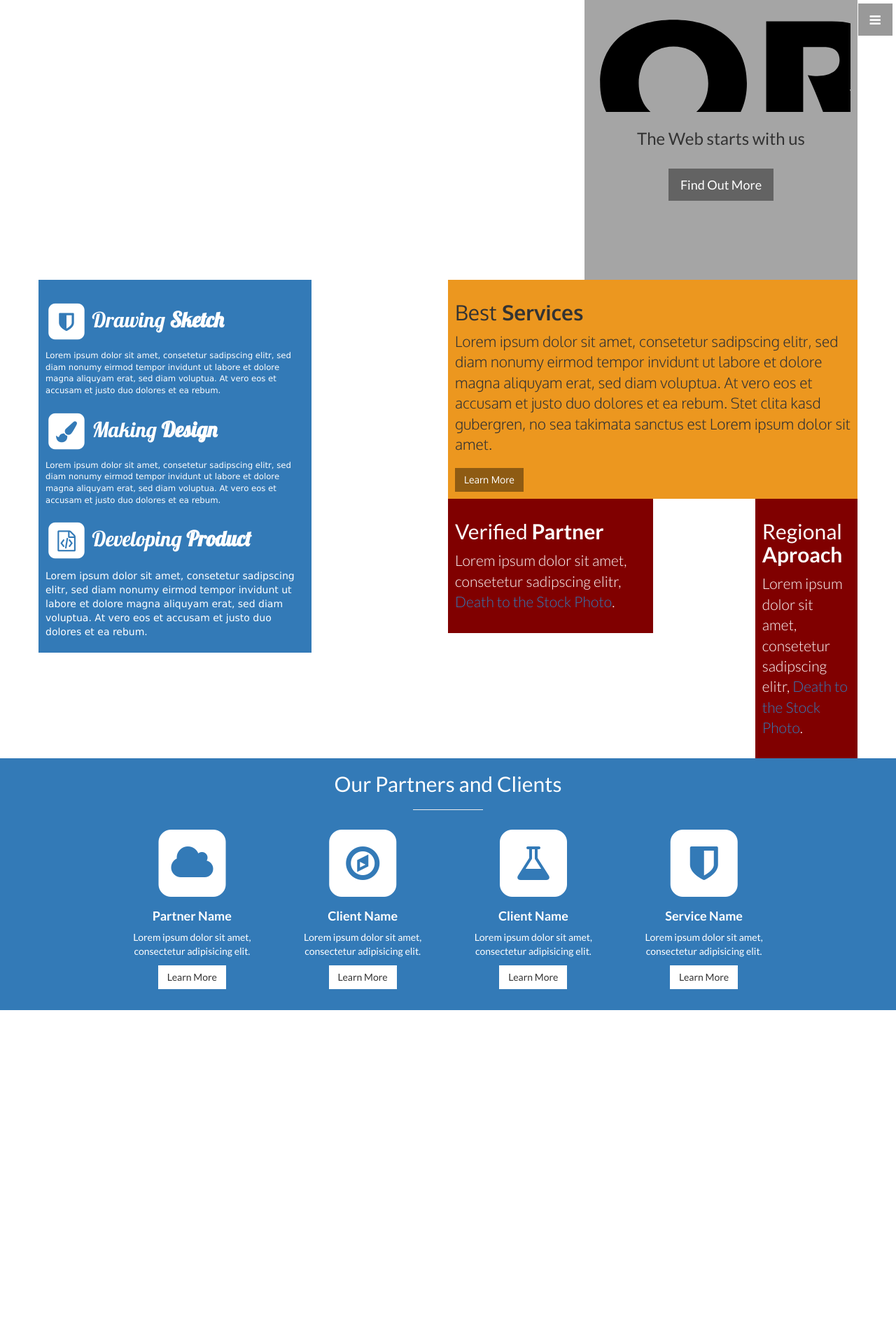
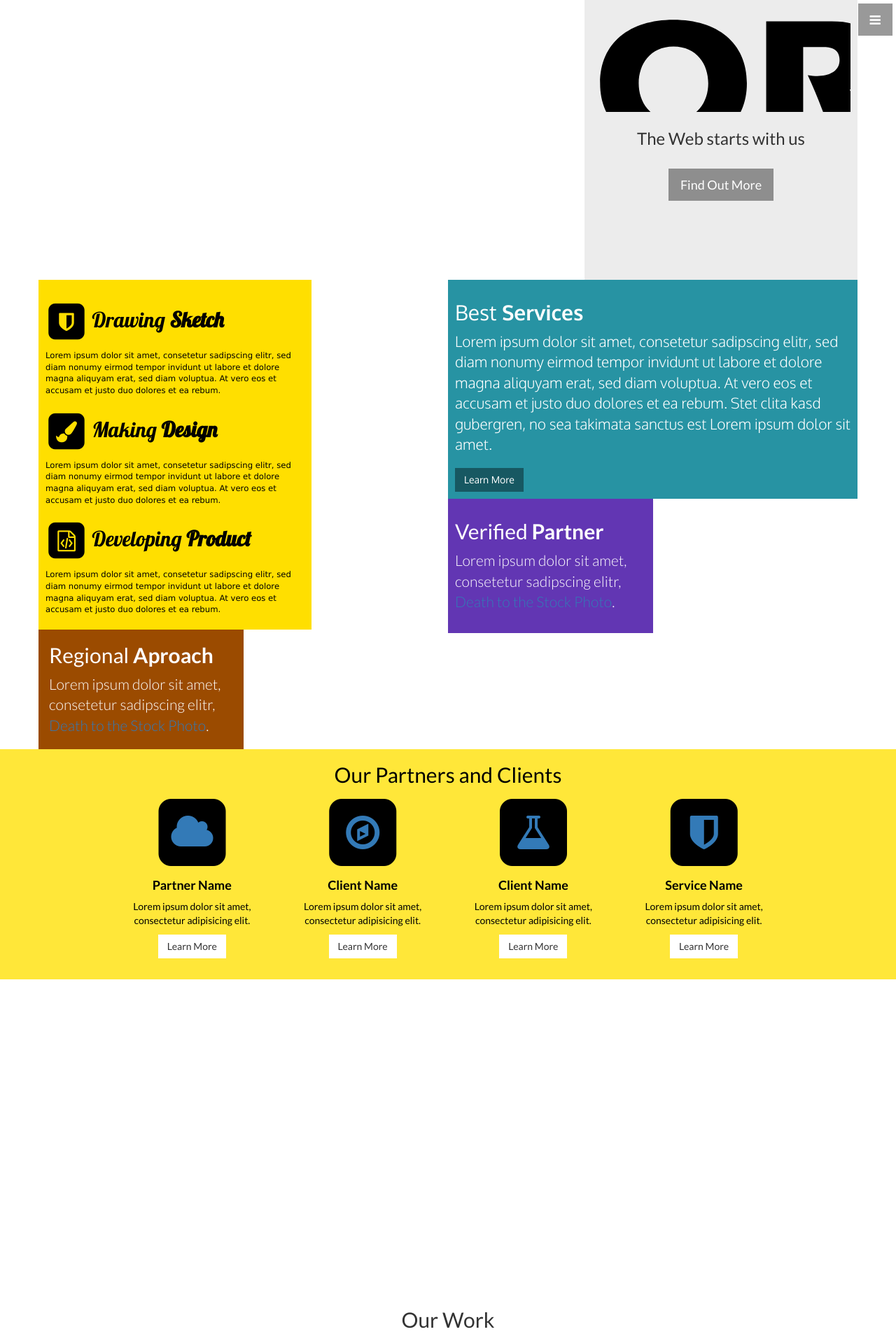
Before and after one commit to steampilot/SimpleOnePage, a PHP site: page / in a window 1280 px wide. Shown: the top 1917 px of the page at 70% size. Run offline with PHP 8.4, Linux system fonts and the light colour scheme; some libraries are stand-ins or nearby versions.

Commit message:
Implemented color schema framework

```diff
--- /dev/null
+++ b/assets/css/color-pallet.css
@@ -0,0 +1,262 @@
+/* Main Primary color */
+
+
+.spc-primary-0 {
+    background-color: #FFDF00;
+    color: #000000;
+}
+.spc-primary-0 .text-primary {
+    color: #FFDF00!important;
+}
+
+.spc-primary-0.spc-inverse {
+    background-color: #FFDF00;
+    color: #ffffff;
+}
+
+
+
+.spc-primary-1 {
+    background-color: #FFEC64;
+    color: #000000;
+}
+
+.spc-primary-1 .text-primary {
+    color: #FFEC64!important;
+}
+.spc-primary-1.spc-inverse {
+    background-color: #FFEC64;
+    color: #ffffff;
+}
+
+
+
+.spc-primary-2 {
+    background-color: #FFE739;
+    color: #000000;
+}
+
+.spc-primary-2 .text-primary {
+    color: #FFE739!important!important;
+}
+.spc-primary-2.spc-inverse {
+    background-color: #FFE739;
+    color: #ffffff;
+}
+
+
+.spc-primary-3 {
+    background-color: #C6AD00 ;
+    color: #000000;
+}
+
+.spc-primary-3 .text-primary {
+    color: #C6AD00!important;
+}
+.spc-primary-3.spc-inverse {
+    background-color: #C6AD00 ;
+    color: #ffffff;
+}
+
+
+
+
+.spc-primary-4 {
+    background-color: #9B8800;
+    color: #000000;
+}
+
+.spc-primary-4 .text-primary {
+    color: #9B8800!important;
+}
+.spc-primary-4.spc-inverse {
+    background-color: #9B8800;
+    color: #ffffff;
+}
+
+
+
+
+
+
+
+
+
+
+
+
+.spc-secondary-1-0 {
+    background: #03899C;
+    color: #000000;
+}
+.spc-secondary-1-0 .text-primary {
+    color: #03899C;
+}
+.spc-secondary-1-0.spc-inverse {
+    background: #03899C!important;
+    color: #ffffff;
+}
+
+.spc-secondary-1-1 {
+    background: #49A8B5;
+    color: #000000;
+}
+.spc-secondary-1-1 .text-primary {
+    color: #49A8B5!important;
+}
+.spc-secondary-1-1.spc-inverse {
+    background: #49A8B5;
+    color: #ffffff;
+}
+
+
+.spc-secondary-1-2 {
+    background: #2793A3;
+    color: #000000;
+}
+.spc-secondary-1-2 .text-primary {
+    color: #2793A3!important;
+}
+.spc-secondary-1-2.spc-inverse {
+    background: #2793A3!important;
+    color: #ffffff;
+}
+
+.spc-secondary-1-3 {
+    background: #026A79;
+    color: #000000;
+}
+.spc-secondary-1-3 .text-primary {
+    color: #026A79!important;
+}
+.spc-secondary-1-3.spc-inverse {
+    background: #026A79;
+    color: #ffffff;
+}
+.spc-secondary-1-4 {
+    background: #01545F;
+    color: #000000;
+}
+.spc-secondary-1-4 .text-primary {
+    color: #01545F!important;
+}
+.spc-secondary-1-4.spc-inverse {
+    background: #01545F;
+    color: #ffffff;
+}
+.spc-secondary-2-0 {
+    background: #FF7A00;
+    color: #000000;
+}
+.spc-secondary-2-0 .text-primary {
+    color: #FF7A00!important;
+}
+.spc-secondary-2-0.spc-inverse {
+    background: #FF7A00;
+    color: #ffffff;
+}
+
+.spc-secondary-2-1 {
+    background: #FFAE64;
+    color: #000000;
+}
+.spc-secondary-2-1 .text-primary {
+    color: #FFAE64;
+}
+.spc-secondary-2-1.spc-inverse {
+    background: #FFAE64!important;
+    color: #ffffff;
+}
+
+.spc-secondary-2-2 {
+    background: #FF9839;
+    color: #000000;
+}
+.spc-secondary-2-2 .text-primary {
+    color: #FF9839!important;
+}
+.spc-secondary-2-2.spc-inverse {
+    background: #FF9839;
+    color: #ffffff;
+}
+.spc-secondary-2-3 {
+    background: #C65F00;
+    color: #000000;
+}
+.spc-secondary-2-3 .text-primary {
+    color: #C65F00!important;
+}
+.spc-secondary-2-3.spc-inverse {
+    background: #C65F00;
+    color: #ffffff;
+}
+.spc-secondary-2-4 {
+    background: #9B4B00;
+    color: #000000;
+}
+.spc-secondary-2-4 .text-primary {
+    color: #9B4B00!important;
+}
+.spc-secondary-2-4.spc-inverse {
+    background: #9B4B00;
+    color: #ffffff;
+}
+.spc-complement-0 {
+    background: #4811AE;
+    color: #000000;
+}
+.spc-complement-0 .text-primary {
+    color: #4811AE!important;
+}
+.spc-complement-0.spc-inverse {
+    background: #4811AE;
+    color: #ffffff;
+}
+
+.spc-complement-1 {
+    background: #7D58C3;
+    color: #000000;
+}
+.spc-complement-1 .text-primary {
+    color: #7D58C3!important;
+}
+.spc-complement-1.spc-inverse {
+    background: #7D58C3;
+    color: #ffffff;
+}
+.spc-complement-2 {
+    background: #6236B3;
+    color: #000000;
+}
+.spc-complement-2 .text-primary {
+    color: #6236B3!important;
+}
+.spc-complement-2.spc-inverse {
+    background: #6236B3;
+    color: #ffffff;
+}
+.spc-complement-3 {
+    background: #380C87;
+    color: #000000;
+}
+.spc-complement-3 .text-primary {
+    color: #380C87!important;
+}
+.spc-complement-3.spc-inverse {
+    background: #380C87;
+    color: #ffffff;
+}
+.spc-complement-4 {
+    background: #2A086A;
+    color: #000000;
+}
+.spc-complement-4 .text-primary {
+    color: #2A086A!important;
+}
+.spc-complement-4.spc-inverse {
+    background: #2A086A;
+    color: #ffffff;
+}
+.spc-complement-4 {
+    background: #2A086A
+}
--- a/assets/css/stylish-onepage.css
+++ b/assets/css/stylish-onepage.css
@@ -7,7 +7,7 @@
     background-image: url("../img/map.jpg");
 }
 #contact-item {
-    background-color: orange;
+
 }
 .no-float {
     float: none;
@@ -48,7 +48,6 @@
     #map_canvas {display: none;}
     #map_button { display: inherit;}
     #contact {
-        background: orange;
         background-image: "../img/map.jpg";
     }
 }
@@ -59,7 +58,6 @@
     #map_canvas {display: none;}
     #map_button { display: inherit;}
     #contact {
-        background: orange;
         background-image: "../img/map.jpg";
     }
 
@@ -71,7 +69,6 @@
     #map_canvas {display: none;}
     #map_button { display: inherit;}
         #contact {
-        background: orange;
         background-image: url("../img/map.jpg");
     }
 }
@@ -80,14 +77,12 @@
     #map_canvas {display: none}
     #map_button { display: inherit;}
     #contact {
-        background: orange;
         background-image: url("../img/map.jpg");
     }
 }
 /* For Screen: */
 @media screen and (min-width: 991px){
     #contact {
-        background: orange;
         background-image: none;
     }
 
@@ -119,18 +114,16 @@
     height: 300px;
 }
 #start {
-    background-color: #a5a5a5;
+    background-color: #ececec;
     margin: 0;
     height: inherit;
     padding: 10px;
 
 }
 #business {
-    background-color: #337ab7;
     min-height: 450px;
     margin: 0;
     padding: 10px;
-    color: #ffffff;
     font-family: 'Lobster', cursive;
 
 }
@@ -144,14 +137,11 @@
     margin: 0;
 }
 #best {
-    background-color: #ec971f;
     margin: 0;
     padding: 10px;
     font-family: 'Oxygen', sans-serif;
 }
 #verified {
-    background-color: maroon;
-    color: #ffffff;
     margin: 0;
     padding: 10px;
 }
@@ -167,11 +157,9 @@
 
 }
 #address{
-    background-color: #337ab7;
     height: inherit;
     margin: 0;
     padding: 10px;
-    color: white;
     font-family: '', sans-serif;
 }
 html,
--- a/index.php
+++ b/index.php
@@ -31,10 +31,12 @@
 
     <!-- Stylish One Page Theme -->
     <link rel="stylesheet" href="assets/css/stylish-onepage.css">
+    <link rel="stylesheet" href="assets/css/color-pallet.css">
 </head>
 <body>
 
 <?php require_once 'src/index.php'; ?>
+<?php require_once 'src/colortest.php'; ?>
 
 
 <!-- jQuery -->
--- /dev/null
+++ b/src/colortest.php
@@ -0,0 +1,162 @@
+<?php
+/**
+ * Created by PhpStorm.
+ * User: jerome.roethlisberge
+ * Date: 24.04.2015
+ * Time: 16:07
+ */
+
+?>
+
+<div class="container" style="background-color: gray" >
+    <?php for ($i = 0; $i <=4; $i++) { ?>
+    <div class="col-lg-2 spc-primary-<?=$i; ?>">
+        <article id="sketch">
+            <h2>
+                        <span class="fa-stack fa-1x">
+                        <i class="fa fa-square fa-stack-2x"></i>
+                        <i class="fa fa-shield fa-stack-1x text-primary"></i>
+                        </span>
+                Drawing
+                <strong>
+                    Sketch <?=$i; ?>
+                </strong>
+            </h2>
+            <p>Lorem ipsum dolor sit amet, consetetur sadipscing elitr,
+                sed diam nonumy eirmod tempor invidunt ut labore et dolore magna aliquyam erat,
+                sed diam voluptua. At vero eos et accusam et justo duo dolores et ea rebum.
+        </article>
+    </div>
+    <div class="col-lg-2 spc-primary-<?=$i; ?> spc-inverse">
+        <article id="sketch">
+            <h2>
+                        <span class="fa-stack fa-1x">
+                        <i class="fa fa-square fa-stack-2x"></i>
+                        <i class="fa fa-shield fa-stack-1x text-primary"></i>
+                        </span>
+                Drawing
+                <strong>
+                    Sketch <?=$i; ?>
+                </strong>
+            </h2>
+            <p>Lorem ipsum dolor sit amet, consetetur sadipscing elitr,
+                sed diam nonumy eirmod tempor invidunt ut labore et dolore magna aliquyam erat,
+                sed diam voluptua. At vero eos et accusam et justo duo dolores et ea rebum.
+        </article>
+    </div>
+   <?php } ?>
+</div>
+<div class="container" style="background-color: gray" >
+    <?php for ($i = 0; $i <=4; $i++) { ?>
+    <div class="col-lg-2 spc-secondary-1-<?=$i; ?>">
+        <article id="sketch">
+            <h2>
+                        <span class="fa-stack fa-1x">
+                        <i class="fa fa-square fa-stack-2x"></i>
+                        <i class="fa fa-shield fa-stack-1x text-primary"></i>
+                        </span>
+                Drawing
+                <strong>
+                    Sketch <?=$i; ?>
+                </strong>
+            </h2>
+            <p>Lorem ipsum dolor sit amet, consetetur sadipscing elitr,
+                sed diam nonumy eirmod tempor invidunt ut labore et dolore magna aliquyam erat,
+                sed diam voluptua. At vero eos et accusam et justo duo dolores et ea rebum.
+        </article>
+    </div>
+    <div class="col-lg-2 spc-secondary-1-<?=$i; ?> spc-inverse">
+        <article id="sketch">
+            <h2>
+                        <span class="fa-stack fa-1x">
+                        <i class="fa fa-square fa-stack-2x"></i>
+                        <i class="fa fa-shield fa-stack-1x text-primary"></i>
+                        </span>
+                Drawing
+                <strong>
+                    Sketch <?=$i; ?>
+                </strong>
+            </h2>
+            <p>Lorem ipsum dolor sit amet, consetetur sadipscing elitr,
+                sed diam nonumy eirmod tempor invidunt ut labore et dolore magna aliquyam erat,
+                sed diam voluptua. At vero eos et accusam et justo duo dolores et ea rebum.
+        </article>
+    </div>
+   <?php } ?>
+</div>
+<div class="container" style="background-color: gray" >
+    <?php for ($i = 0; $i <=4; $i++) { ?>
+    <div class="col-lg-2 spc-secondary-2-<?=$i; ?>">
+        <article id="sketch">
+            <h2>
+                        <span class="fa-stack fa-1x">
+                        <i class="fa fa-square fa-stack-2x"></i>
+                        <i class="fa fa-shield fa-stack-1x text-primary"></i>
+                        </span>
+                Drawing
+                <strong>
+                    Sketch <?=$i; ?>
+                </strong>
+            </h2>
+            <p>Lorem ipsum dolor sit amet, consetetur sadipscing elitr,
+                sed diam nonumy eirmod tempor invidunt ut labore et dolore magna aliquyam erat,
+                sed diam voluptua. At vero eos et accusam et justo duo dolores et ea rebum.
+        </article>
+    </div>
+    <div class="col-lg-2 spc-secondary-2-<?=$i; ?> spc-inverse">
+        <article id="sketch">
+            <h2>
+                        <span class="fa-stack fa-1x">
+                        <i class="fa fa-square fa-stack-2x"></i>
+                        <i class="fa fa-shield fa-stack-1x text-primary"></i>
+                        </span>
+                Drawing
+                <strong>
+                    Sketch <?=$i; ?>
+                </strong>
+            </h2>
+            <p>Lorem ipsum dolor sit amet, consetetur sadipscing elitr,
+                sed diam nonumy eirmod tempor invidunt ut labore et dolore magna aliquyam erat,
+                sed diam voluptua. At vero eos et accusam et justo duo dolores et ea rebum.
+        </article>
+    </div>
+   <?php } ?>
+</div>
+<div class="container" style="background-color: gray" >
+    <?php for ($i = 0; $i <=4; $i++) { ?>
+    <div class="col-lg-2 spc-complement-<?=$i; ?>">
+        <article id="sketch">
+            <h2>
+                        <span class="fa-stack fa-1x">
+                        <i class="fa fa-square fa-stack-2x"></i>
+                        <i class="fa fa-shield fa-stack-1x text-primary"></i>
+                        </span>
+                Drawing
+                <strong>
+                    Sketch <?=$i; ?>
+                </strong>
+            </h2>
+            <p>Lorem ipsum dolor sit amet, consetetur sadipscing elitr,
+                sed diam nonumy eirmod tempor invidunt ut labore et dolore magna aliquyam erat,
+                sed diam voluptua. At vero eos et accusam et justo duo dolores et ea rebum.
+        </article>
+    </div>
+    <div class="col-lg-2 spc-complement-<?=$i; ?> spc-inverse">
+        <article id="sketch">
+            <h2>
+                        <span class="fa-stack fa-1x">
+                        <i class="fa fa-square fa-stack-2x"></i>
+                        <i class="fa fa-shield fa-stack-1x text-primary"></i>
+                        </span>
+                Drawing
+                <strong>
+                    Sketch <?=$i; ?>
+                </strong>
+            </h2>
+            <p>Lorem ipsum dolor sit amet, consetetur sadipscing elitr,
+                sed diam nonumy eirmod tempor invidunt ut labore et dolore magna aliquyam erat,
+                sed diam voluptua. At vero eos et accusam et justo duo dolores et ea rebum.
+        </article>
+    </div>
+   <?php } ?>
+</div>
--- a/src/index.php
+++ b/src/index.php
@@ -53,7 +53,7 @@
         <div class="row parallax-container"
              data-parallax="scroll"
              data-image-src="<?= getRandomBanner(); ?>">
-            <div id="business" class="col-lg-4 col-md-6 col-sm-10  col-xs-12 pull-left text-left">
+            <div id="business" class="col-lg-4 col-md-6 col-sm-10  col-xs-12 pull-left text-left spc-primary-0">
                 <article id="sketch">
                     <h2>
                         <span class="fa-stack fa-1x">
@@ -69,7 +69,7 @@
                         sed diam nonumy eirmod tempor invidunt ut labore et dolore magna aliquyam erat,
                         sed diam voluptua. At vero eos et accusam et justo duo dolores et ea rebum.
                 </article>
-                <article id="design">
+                <article id="design" class="">
                     <h2>
                         <span class="fa-stack fa-1x">
                         <i class="fa fa-square fa-stack-2x"></i>
@@ -85,10 +85,11 @@
                         sed diam voluptua. At vero eos et accusam et justo duo dolores et ea rebum.
                     </p>
                 </article>
+                <article id="product" class="SP-color-primary-0">
                 <h2>
                         <span class="fa-stack fa-1x">
                         <i class="fa fa-square fa-stack-2x"></i>
-                        <i class="fa fa-file-code-o fa-stack-1x text-primary"></i>
+                        <i class="fa fa-file-code-o fa-stack-1x text-primary "></i>
                         </span>
                     Developing
                     <strong>
@@ -104,7 +105,7 @@
 
             </div>
             <aside id="news" class="col-lg-6 col-md-6 col-sm-8 col-xs-12 pull-right text-left">
-                <div id="best">
+                <div id="best" class="spc-secondary-1-2 spc-inverse">
                     <h2>Best <strong>Services</strong></h2>
                     <p class="lead">Lorem ipsum dolor sit amet, consetetur sadipscing elitr, sed diam nonumy eirmod
                         tempor invidunt ut labore et dolore magna aliquyam erat, sed diam voluptua. At vero eos et
@@ -114,17 +115,18 @@
                     <a href="#" class="btn btn-dark">Learn More</a>
 
                 </div>
-                <div id="verified" class="col-lg-6 col-md-6 col-sm-8 col-xs-12">
+                <div id="verified" class="col-lg-6 col-md-6 col-sm-8 col-xs-12 spc-complement-2 spc-inverse">
                     <h2>Verified <strong>Partner</strong></h2>
                     <p class="lead">Lorem ipsum dolor sit amet, consetetur sadipscing elitr,
                         <a target="_blank" href="http://join.deathtothestockphoto.com/">Death to the Stock Photo</a>.</p>
                 </div>
-                <div id="verified" class="col-lg-3 col-md-6 col-sm-8 col-xs-12 pull-right">
-                    <h2>Regional <strong>Aproach</strong></h2>
-                    <p class="lead">Lorem ipsum dolor sit amet, consetetur sadipscing elitr,
-                        <a target="_blank" href="http://join.deathtothestockphoto.com/">Death to the Stock Photo</a>.</p>
-                </div>
+
             </aside>
+            <div id="regional" class="col-lg-3 col-md-6 col-sm-8 col-xs-12 pull-left spc-secondary-2-4 spc-inverse">
+                <h2>Regional <strong>Aproach</strong></h2>
+                <p class="lead">Lorem ipsum dolor sit amet, consetetur sadipscing elitr,
+                    <a target="_blank" href="http://join.deathtothestockphoto.com/">Death to the Stock Photo</a>.</p>
+            </div>
         </div>
         <!-- /.row -->
 
@@ -132,12 +134,11 @@
 </div>
 <!-- Services -->
 <!-- The circle icons use Font Awesome's stacked icon classes. For more information, visit http://fontawesome.io/examples/ -->
-<section id="partner" class="partner bg-primary">
+<section id="partner" class="partner bg-primary spc-primary-2">
     <div class="container">
         <div class="row text-center">
             <div class="col-lg-10 col-lg-offset-1">
                 <h2>Our Partners and Clients</h2>
-                <hr class="small">
                 <div class="row">
                     <div class="col-md-3 col-sm-6">
                         <div class="service-item">
@@ -343,7 +344,7 @@
 </section>
 
 <!-- Call to Action -->
-<aside class="call-to-action bg-primary">
+<aside class="call-to-action bg-primary spc-secondary-2-0">
     <div class="container">
         <div class="row">
             <div class="col-lg-12 text-center">
@@ -355,10 +356,11 @@
     </div>
 </aside>
 <!-- Map -->
-<section id="contact" class="container">
-        <div class="row">
-            <address id="address" class="col-lg-4 col-md-4 col-xs-8  text-center pull-right text-info">
-                <div class="address">
+<section id="contact" class="container ">
+        <div class="row spc-primary-0 spc-inverse">
+            <address id="address" class="col-lg-4 col-md-4 col-xs-8
+                       text-center pull-right spc-primary-4 spc-inverse">
+
                                 <span class="fa-stack fa-4x">
                                 <i class="fa fa-square fa-stack-2x"></i>
                                 <i class="fa fa-compass fa-stack-1x text-primary"></i>
@@ -374,7 +376,6 @@
                     </p>
 
                     <a href="#" class="btn btn-light">Learn More</a>
-                </div>
             </address>
             <div id="map" class="col-lg-8 col-md-8 col-xs-4 ">
                 <div id="map_canvas" class="Flexible-container">
@@ -397,20 +398,6 @@
                     <li><i class="fa fa-envelope-o fa-fw"></i>  <a href="mailto:info@orca.ch">info@orca.ch</a>
                     </li>
                 </ul>
-                <br>
-                <!--
-                <ul class="list-inline">
-                    <li>
-                        <a href="#"><i class="fa fa-facebook fa-fw fa-3x"></i></a>
-                    </li>
-                    <li>
-                        <a href="#"><i class="fa fa-twitter fa-fw fa-3x"></i></a>
-                    </li>
-                    <li>
-                        <a href="#"><i class="fa fa-dribbble fa-fw fa-3x"></i></a>
-                    </li>
-                </ul>
-                -->
             </div>
         </div>
     </div>
```
